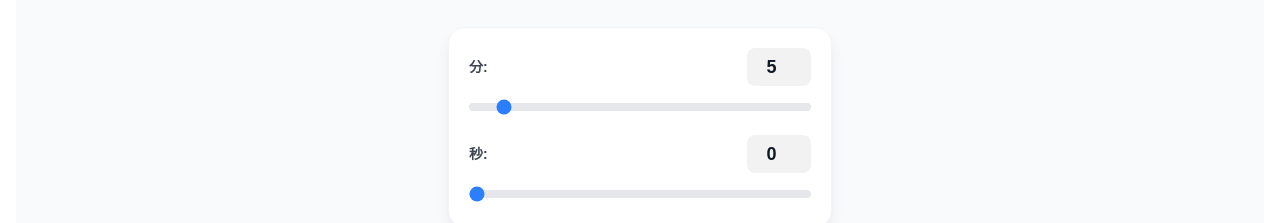
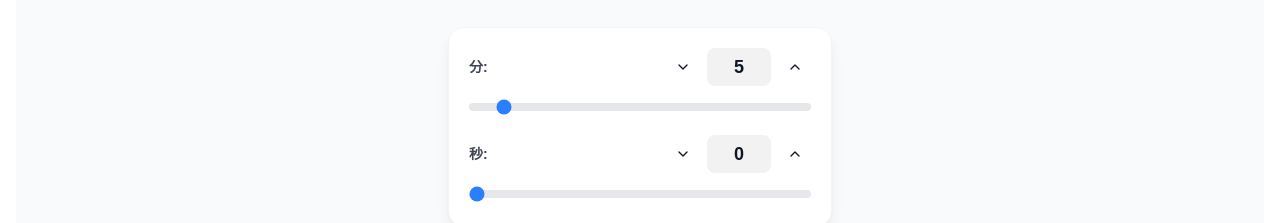
Before and after one commit to himitu-da/himitu-tool, a Next.js app: page /tool/timer in a window 1280 px wide. Shown: the part 534-757 px from the top of the page. Built offline with nearby package versions, Linux system fonts and the light colour scheme.

Commit message:
feat: improve timer UI with sticky headers and enhanced input controls

```diff
--- a/src/app/layout.tsx
+++ b/src/app/layout.tsx
@@ -18,7 +18,7 @@ export default function RootLayout({
   return (
     <html lang="ja">
       <body className="antialiased font-sans text-gray-900 bg-white">
-        <header className="bg-gray-100 border-b border-gray-300">
+        <header className="sticky top-0 z-50 bg-gray-100 border-b border-gray-300">
           <div className="container mx-auto px-4 py-4 flex justify-between items-center">
             <h1 className="text-xl font-bold">
               <Link href="/" className="text-blue-600 hover:text-blue-800 transition-colors">
--- a/src/app/timer/page.tsx
+++ b/src/app/timer/page.tsx
@@ -201,7 +201,7 @@ export default function TimerPage() {
     <div className={`min-h-screen flex flex-col font-sans transition-colors duration-300 ${getThemeClasses()}`}>
 
       {/* Header */}
-      <header className="flex items-center justify-between p-4 bg-gray-800 text-white shadow-md">
+      <header className="sticky top-0 z-40 flex items-center justify-between p-4 bg-gray-800 text-white shadow-md">
         <div>
           <h1 className="text-sm font-light opacity-80 hover:opacity-100 transition-opacity">
             <Link href="/">ひみっちゃんのKAMIツール</Link>
@@ -264,6 +264,19 @@ export default function TimerPage() {
           {/* Minutes */}
           <div className="flex justify-between items-center mb-2">
             <label className="text-sm font-bold opacity-80">分:</label>
+            <div className="flex items-center gap-2">
+              <button
+                onClick={() => {
+                  if (isRunning) return;
+                  const val = Math.max(0, inputMinutes - 1);
+                  setInputMinutes(val);
+                  setTimeLeft(val * 60 + inputSeconds);
+                }}
+                disabled={isRunning}
+                className="w-8 h-8 flex items-center justify-center rounded-full hover:bg-black/10 dark:hover:bg-white/10 disabled:opacity-50 transition active:scale-95"
+              >
+
+              <svg xmlns="http://www.w3.org/2000/svg" width="16" height="16" viewBox="0 0 24 24" fill="none" stroke="currentColor" strokeWidth="2" strokeLinecap="round" strokeLinejoin="round"><path d="m6 9 6 6 6-6"/></svg></button>
               <input
                 type="number" min="0" max="60"
                 value={inputMinutes}
@@ -273,8 +286,21 @@ export default function TimerPage() {
                   if (!isRunning) setTimeLeft(val * 60 + inputSeconds);
                 }}
                 disabled={isRunning}
-              className="w-16 p-1 text-center font-bold text-lg rounded-lg outline-none focus:ring-2 focus:ring-blue-500 bg-black/5 dark:bg-black/20 text-inherit border border-transparent dark:border-gray-600 transition"
+                className="w-16 p-1 text-center font-bold text-lg rounded-lg outline-none focus:ring-2 focus:ring-blue-500 bg-black/5 dark:bg-black/20 text-inherit border border-transparent dark:border-gray-600 transition [&::-webkit-inner-spin-button]:appearance-none [&::-webkit-outer-spin-button]:appearance-none"
               />
+              <button
+                onClick={() => {
+                  if (isRunning) return;
+                  const val = Math.min(60, inputMinutes + 1);
+                  setInputMinutes(val);
+                  setTimeLeft(val * 60 + inputSeconds);
+                }}
+                disabled={isRunning}
+                className="w-8 h-8 flex items-center justify-center rounded-full hover:bg-black/10 dark:hover:bg-white/10 disabled:opacity-50 transition active:scale-95"
+              >
+
+              <svg xmlns="http://www.w3.org/2000/svg" width="16" height="16" viewBox="0 0 24 24" fill="none" stroke="currentColor" strokeWidth="2" strokeLinecap="round" strokeLinejoin="round"><path d="m18 15-6-6-6 6"/></svg></button>
+            </div>
           </div>
           <input
             type="range" min="0" max="60"
@@ -291,6 +317,19 @@ export default function TimerPage() {
           {/* Seconds */}
           <div className="flex justify-between items-center mb-2">
             <label className="text-sm font-bold opacity-80">秒:</label>
+            <div className="flex items-center gap-2">
+              <button
+                onClick={() => {
+                  if (isRunning) return;
+                  const val = Math.max(0, inputSeconds - 1);
+                  setInputSeconds(val);
+                  setTimeLeft(inputMinutes * 60 + val);
+                }}
+                disabled={isRunning}
+                className="w-8 h-8 flex items-center justify-center rounded-full hover:bg-black/10 dark:hover:bg-white/10 disabled:opacity-50 transition active:scale-95"
+              >
+
+              <svg xmlns="http://www.w3.org/2000/svg" width="16" height="16" viewBox="0 0 24 24" fill="none" stroke="currentColor" strokeWidth="2" strokeLinecap="round" strokeLinejoin="round"><path d="m6 9 6 6 6-6"/></svg></button>
               <input
                 type="number" min="0" max="59"
                 value={inputSeconds}
@@ -300,8 +339,21 @@ export default function TimerPage() {
                   if (!isRunning) setTimeLeft(inputMinutes * 60 + val);
                 }}
                 disabled={isRunning}
-              className="w-16 p-1 text-center font-bold text-lg rounded-lg outline-none focus:ring-2 focus:ring-blue-500 bg-black/5 dark:bg-black/20 text-inherit border border-transparent dark:border-gray-600 transition"
+                className="w-16 p-1 text-center font-bold text-lg rounded-lg outline-none focus:ring-2 focus:ring-blue-500 bg-black/5 dark:bg-black/20 text-inherit border border-transparent dark:border-gray-600 transition [&::-webkit-inner-spin-button]:appearance-none [&::-webkit-outer-spin-button]:appearance-none"
               />
+              <button
+                onClick={() => {
+                  if (isRunning) return;
+                  const val = Math.min(59, inputSeconds + 1);
+                  setInputSeconds(val);
+                  setTimeLeft(inputMinutes * 60 + val);
+                }}
+                disabled={isRunning}
+                className="w-8 h-8 flex items-center justify-center rounded-full hover:bg-black/10 dark:hover:bg-white/10 disabled:opacity-50 transition active:scale-95"
+              >
+
+              <svg xmlns="http://www.w3.org/2000/svg" width="16" height="16" viewBox="0 0 24 24" fill="none" stroke="currentColor" strokeWidth="2" strokeLinecap="round" strokeLinejoin="round"><path d="m18 15-6-6-6 6"/></svg></button>
+            </div>
           </div>
           <input
             type="range" min="0" max="59"
```
Lines whose indentation alone changed are shown as unchanged.
